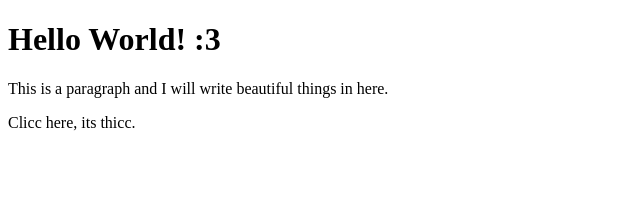
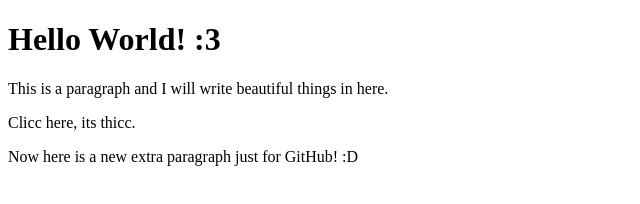
Before and after one commit to f3mboi/HtmlOdinFirst, a plain HTML site: page index.html in a window 1280 px wide. Shown: the whole page, without its empty margins (0-640 px from the left). Drawn offline with Linux system fonts and the light colour scheme.

Commit message:
Updated index.html

```diff
--- a/index.html
+++ b/index.html
@@ -9,5 +9,6 @@
         <h1>Hello World! :3</h1>
         <p>This is a paragraph and I will write beautiful things in here.</p>
         <link>Clicc here, its thicc.</link>
+        <p>Now here is a new extra paragraph just for GitHub! :D</p>
     </body>
 </html>
```
